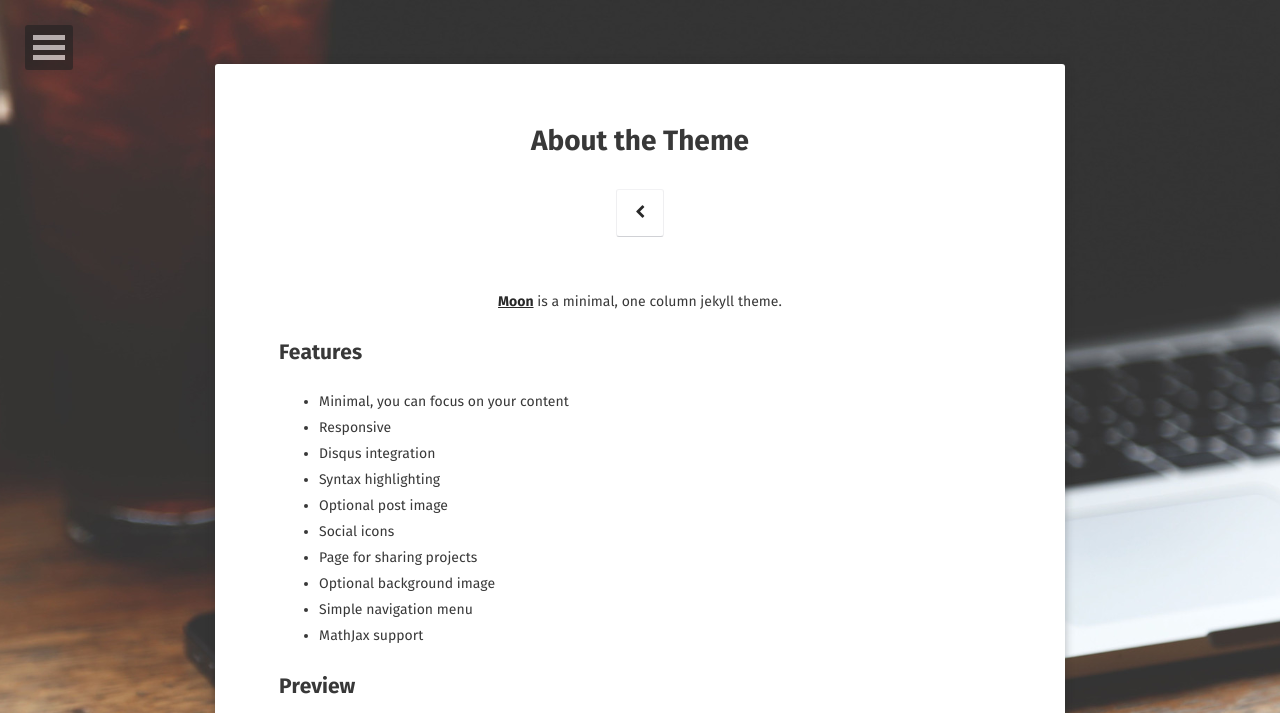
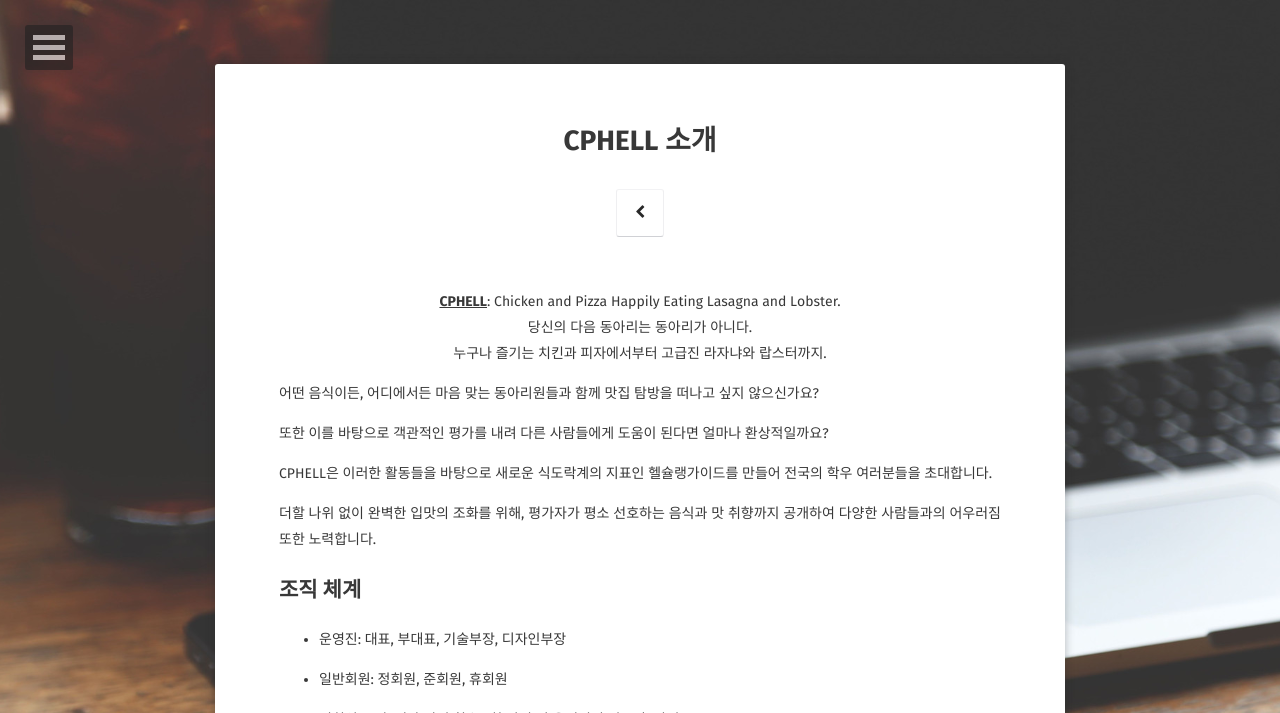
Before and after one commit to CPHELL/cphell.github.io, a Jekyll site: the page built from about/index.md, in a window 1280 px wide. Shown: the top 713 px of the page. Built offline with Jekyll 4.4.1, drawn with Linux system fonts in a browser that asks for light colours; some web fonts are replaced; some of the changed text lies outside the part shown; grey boxes are pictures that could not be loaded.

Commit message:
edit config and about page

```diff
--- a/_config.yml
+++ b/_config.yml
@@ -1,6 +1,6 @@
 # Site
 title:              HELLCHLEIN
-bio:                'HELLCHLEIN - Your next club is not a restaurant.'
+bio:                'HELLCHLEIN - Your next club is a restaurant.'
 description:        "고려대학교 정보대학 미식 동아리 CPHELL에서 운영하는 맛집 탐방 가이드 헬슐랭입니다."
 reading_time:       true
 words_per_minute:   200
@@ -8,7 +8,7 @@ logo:               'assets/img/logo.png'
 background:         'assets/img/placeholder-big.jpg'
 tiled_bg:           false   # Set this true if you want to tile your background image, otherwise it will be covered
 locale:             ko_KR
-url:                https://cphell.github.io/
+url:                https://cphell.github.io
 
 # Jekyll
 permalink:          /:title/
@@ -37,10 +37,10 @@ disqus_shortname:   taylantatli
   #ad-client:
   #ad-slot:
 #bing-verify:
-#email:
+email:              cphell.official@gmail.com
 #twitter:            username
-facebook:           username
-github-url:         username
+#facebook:           username
+github-url:         CPHELL
 #stackoverflow:     123456/username   from a "http://stackoverflow.com/users/123456/username" link
 #linkedin:          username
 #xing:              username
--- a/about/index.md
+++ b/about/index.md
@@ -1,37 +1,38 @@
 ---
 layout: page
-title: About the Theme
-tags: [about, Jekyll, theme, moon]
-date: 2016-03-21
+title: CPHELL 소개
+tags: [CPHELL]
+date: 2022-04-01
 comments: false
 ---
 
-<center><a href="http://taylantatli.github.io/Moon"><b>Moon</b></a> is a minimal, one column jekyll theme.</center>
+<center><u><b>CPHELL</b></u>: Chicken and Pizza Happily Eating Lasagna and Lobster.</center>
 
-## Features
-* Minimal, you can focus on your content
-* Responsive
-* Disqus integration
-* Syntax highlighting
-* Optional post image
-* Social icons
-* Page for sharing projects
-* Optional background image
-* Simple navigation menu
-* MathJax support
 
-## Preview
+<center>당신의 다음 동아리는 동아리가 아니다.</center>
 
-{% capture images %}
-    https://cloud.githubusercontent.com/assets/754514/14509720/61c61058-01d6-11e6-93ab-0918515ecd56.png
-    https://cloud.githubusercontent.com/assets/754514/14509716/61ac6c8e-01d6-11e6-879f-8308883de790.png
-{% endcapture %}
-{% include gallery images=images caption="Screenshots of Moon Theme" cols=2 %}
+<center>누구나 즐기는 치킨과 피자에서부터 고급진 라자냐와 랍스터까지.</center>
 
-See a [live version of Moon](http://taylantatli.github.io/Moon) hosted on GitHub.
+어떤 음식이든, 어디에서든 마음 맞는 동아리원들과 함께 맛집 탐방을 떠나고 싶지 않으신가요?
 
-## Getting Started
+또한 이를 바탕으로 객관적인 평가를 내려 다른 사람들에게 도움이 된다면 얼마나 환상적일까요?
 
-To learn how to install and use this theme check out the [Setup Guide](http://taylantatli.me/Moon/moon-theme/) for more information.
+CPHELL은 이러한 활동들을 바탕으로 새로운 식도락계의 지표인 헬슐랭가이드를 만들어 전국의 학우 여러분들을 초대합니다.
 
-[Install Moon](https://github.com/TaylanTatli/Moon){: .btn}
+더할 나위 없이 완벽한 입맛의 조화를 위해, 평가자가 평소 선호하는 음식과 맛 취향까지 공개하여 다양한 사람들과의 어우러짐 또한 노력합니다.
+
+
+## 조직 체계
+
+* 운영진: 대표, 부대표, 기술부장, 디자인부장
+* 일반회원: 정회원, 준회원, 휴회원
+
+* 정회원 조건: 평가 작성 횟수 5회 달성 시 운영진의 검토 후 달성
+
+## 후원 계좌
+
+카카오뱅크 3333-10-6879355 김류빈
+
+---
+
+**CPHELL** From __2021 Q1__ ~
```
